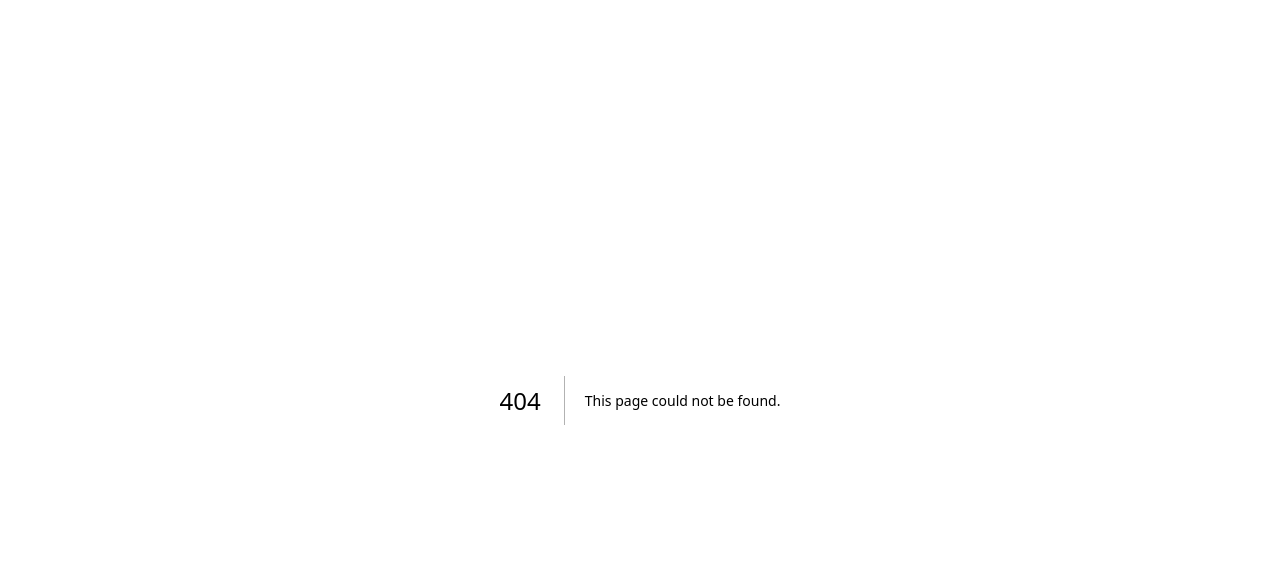
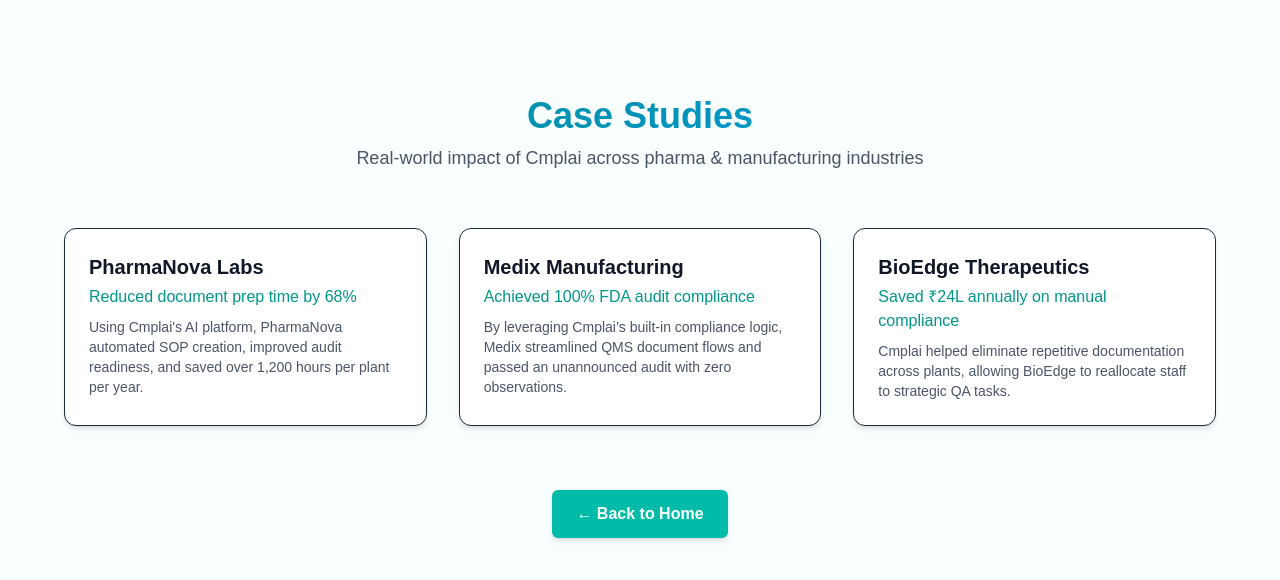
Before and after one commit to Narsimha1729/cmplai-adv, a Next.js app: page /case-studies in a window 1280 px wide. Before the commit this address had no page. Shown: the top 580 px of the page. Built offline with nearby package versions, Linux system fonts and the light colour scheme.

Commit message:
Finished

```diff
--- /dev/null
+++ b/app/case-studies/page.jsx
@@ -0,0 +1,68 @@
+export const metadata = {
+  title: "Case Studies – Cmplai",
+  description: "Explore how leading pharma and manufacturing companies achieved compliance success with Cmplai.",
+};
+
+import Link from "next/link";
+
+const studies = [
+  {
+    company: "PharmaNova Labs",
+    outcome: "Reduced document prep time by 68%",
+    summary: "Using Cmplai's AI platform, PharmaNova automated SOP creation, improved audit readiness, and saved over 1,200 hours per plant per year.",
+  },
+  {
+    company: "Medix Manufacturing",
+    outcome: "Achieved 100% FDA audit compliance",
+    summary: "By leveraging Cmplai’s built-in compliance logic, Medix streamlined QMS document flows and passed an unannounced audit with zero observations.",
+  },
+  {
+    company: "BioEdge Therapeutics",
+    outcome: "Saved ₹24L annually on manual compliance",
+    summary: "Cmplai helped eliminate repetitive documentation across plants, allowing BioEdge to reallocate staff to strategic QA tasks.",
+  },
+];
+
+export default function CaseStudies() {
+  return (
+    <main className="px-6 py-24 bg-[#f9fefe] text-gray-800 min-h-screen">
+      <div className="max-w-6xl mx-auto">
+        {/* Heading */}
+        <div className="text-center mb-14">
+          <h1 className="text-4xl font-extrabold text-transparent bg-clip-text bg-gradient-to-r from-teal-600 via-cyan-600 to-sky-500">
+            Case Studies
+          </h1>
+          <p className="mt-2 text-lg text-gray-600">
+            Real-world impact of Cmplai across pharma & manufacturing industries
+          </p>
+        </div>
+
+        {/* Grid of Studies */}
+        <div className="grid md:grid-cols-2 lg:grid-cols-3 gap-8">
+          {studies.map((study, i) => (
+            <div
+              key={i}
+              className="bg-white border hover:border-teal-400 shadow-md hover:shadow-xl p-6 rounded-xl transition-all"
+            >
+              <h3 className="text-xl font-semibold text-gray-900 mb-1">
+                {study.company}
+              </h3>
+              <p className="text-teal-600 font-medium mb-2">{study.outcome}</p>
+              <p className="text-gray-600 text-sm">{study.summary}</p>
+            </div>
+          ))}
+        </div>
+
+        {/* Back to Home */}
+        <div className="mt-16 text-center">
+          <Link
+            href="/"
+            className="inline-block px-6 py-3 bg-teal-500 hover:bg-cyan-600 text-white font-semibold rounded-md shadow-md transition"
+          >
+            ← Back to Home
+          </Link>
+        </div>
+      </div>
+    </main>
+  );
+}
```
